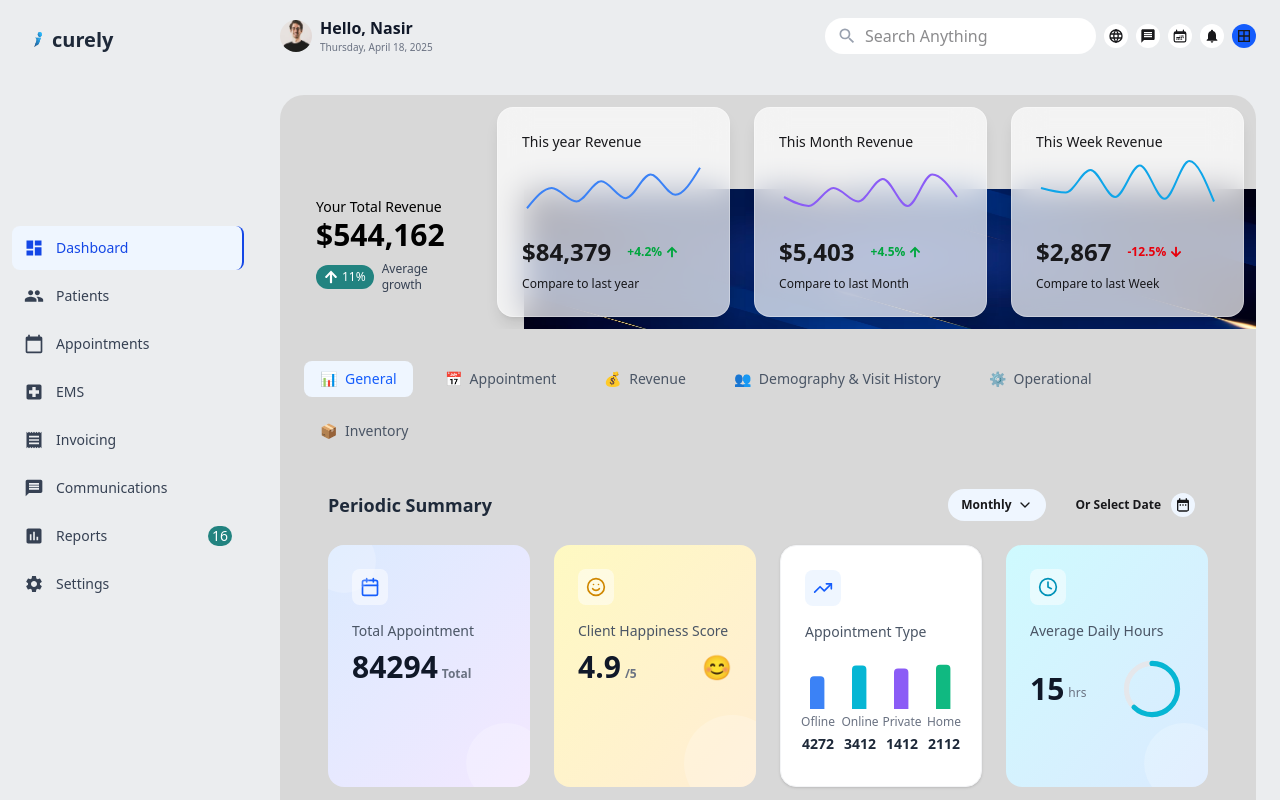
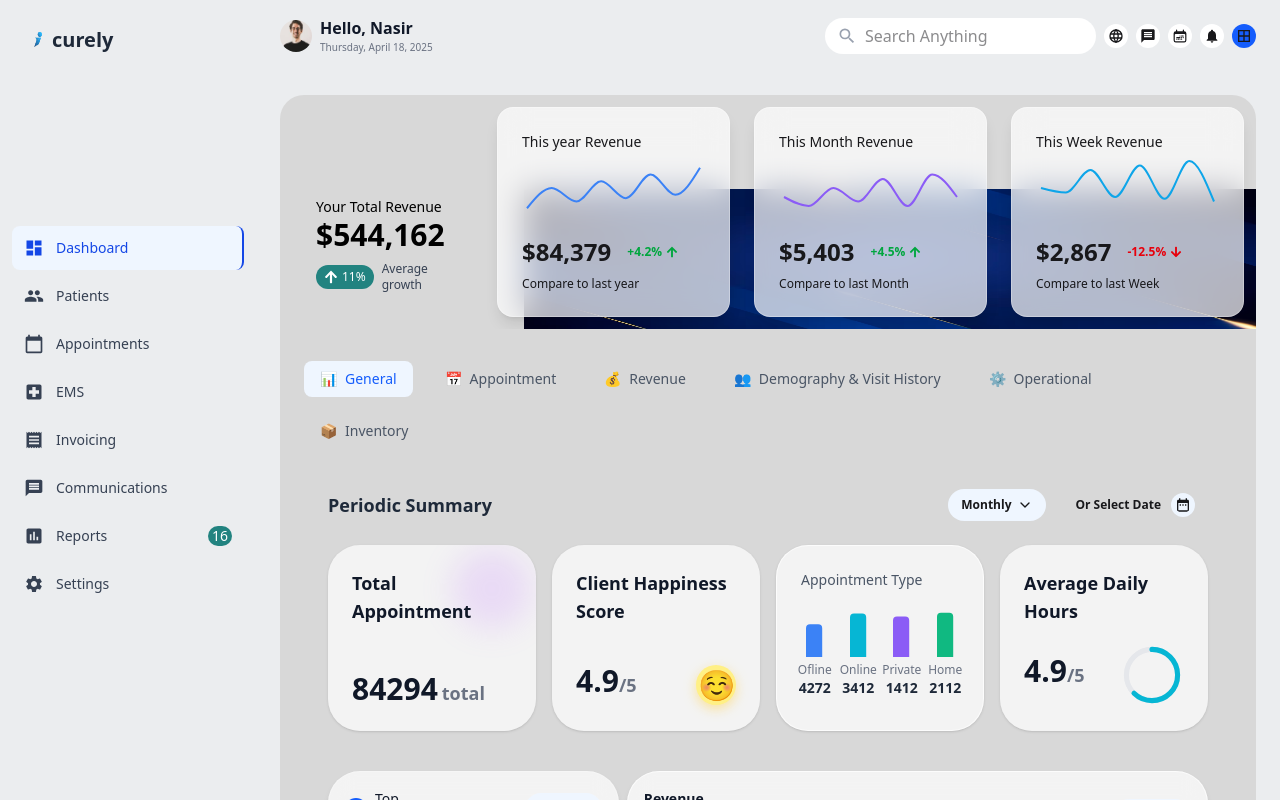
Before and after one commit to arman-miaa/AdminFlow, a React (Vite) app: page / in a window 1280 px wide. Built offline with nearby package versions, Linux system fonts and the light colour scheme.

Commit message:
working on periodic summary card

```diff
--- a/src/components/DashboardSummaryStats.jsx
+++ b/src/components/DashboardSummaryStats.jsx
@@ -2,11 +2,9 @@ import {
   BarChart,
   Bar,
   ResponsiveContainer,
-  PieChart,
-  Pie,
-  Cell,
+
 } from "recharts";
-import { Calendar, Smile, Clock, TrendingUp, ChevronDown } from "lucide-react";
+import { ChevronDown } from "lucide-react";
 import { MdDateRange } from "react-icons/md";
 
 
@@ -42,57 +40,48 @@ const DashboardSummaryStats = () => {
             </div>
           </div>
         </div>
-        <div className="grid grid-cols-1 sm:grid-cols-2 lg:grid-cols-4 gap-6 w-full">
-          {/* Total Appointment Card */}
-          <div className="bg-gradient-to-br from-blue-100 to-purple-100 rounded-2xl p-6 relative overflow-hidden">
-            <div className="flex items-center gap-3 mb-4">
-              <div className="p-2 bg-white/50 rounded-lg">
-                <Calendar className="w-5 h-5 text-blue-600" />
+        <div className="grid grid-cols-1 sm:grid-cols-2 lg:grid-cols-4 gap-4 w-full">
+          <div className="card relative bg-white/70 border-white/70 rounded-4xl shadow-sm overflow-hidden">
+            {/* Top Right Blur Circle */}
+            <div className="absolute top-1 right-1 w-20 h-20 bg-purple-400 opacity-20 rounded-full blur-lg z-0" />
+
+            {/* Main Content */}
+            <div className="p-6 flex flex-col justify-between h-full relative z-10">
+              <h3 className="text-lg font-semibold text-gray-900 mb-4">
+                Total Appointment
+              </h3>
+              <div className="flex items-center justify-between">
+                <div className="text-3xl font-bold text-gray-900">
+                  84294
+                  <span className="text-lg text-gray-500 ml-1">total</span>
+                </div>
               </div>
             </div>
-            <div className="space-y-2">
-              <h4 className="text-sm text-gray-600 font-medium">
-                Total Appointment
-              </h4>
-              <p className="text-3xl font-bold text-gray-900">
-                84294
-                <span className="text-xs text-gray-500 ml-1">Total</span>
-              </p>
-            </div>
-            <div className="absolute -bottom-4 -right-4 w-20 h-20 bg-white/20 rounded-full"></div>
-            <div className="absolute -top-4 -left-4 w-16 h-16 bg-white/20 rounded-full"></div>
           </div>
 
           {/* Client Happiness Score Card */}
-          <div className="bg-gradient-to-br from-yellow-100 to-orange-100 rounded-2xl p-6 relative overflow-hidden">
-            <div className="flex items-center gap-3 mb-4">
-              <div className="p-2 bg-white/50 rounded-lg">
-                <Smile className="w-5 h-5 text-yellow-600" />
+          <div className="card bg-white/70 border-white/70 rounded-4xl shadow-sm">
+            <div className=" p-6 flex justify-between flex-col h-full">
+              <h3 className="text-lg font-semibold text-gray-900 mb-4">
+                Client Happiness Score
+              </h3>
+              <div className="flex items-center justify-between ">
+                <div className="text-3xl font-bold text-gray-900 mb-2">
+                  4.9
+                  <span className="text-lg text-gray-500">/5</span>
+                </div>
+
+                <div className="relative">
+                  <div className="w-10 h-10 rounded-full flex items-center justify-center bg-yellow-200 shadow-[0_4px_12px_rgba(255,215,100,0.6)]">
+                    <span className="text-3xl">☺️</span>
+                  </div>
+                </div>
               </div>
             </div>
-            <div className="space-y-2">
-              <h4 className="text-sm text-gray-600 font-medium">
-                Client Happiness Score
-              </h4>
-              <div className="flex items-center gap-2">
-                <p className="text-3xl font-bold text-gray-900">
-                  4.9
-                  <span className="text-xs text-gray-500 ml-1">/5</span>
-                </p>
-                <span className="text-2xl">😊</span>
-              </div>
-            </div>
-            <div className="absolute -bottom-6 -right-6 w-24 h-24 bg-white/20 rounded-full"></div>
           </div>
 
           {/* Appointment Type Card */}
-          <div className="bg-white rounded-2xl p-6 shadow-sm border border-gray-100">
-            <div className="flex items-center gap-3 mb-4">
-              <div className="p-2 bg-blue-50 rounded-lg">
-                <TrendingUp className="w-5 h-5 text-blue-600" />
-              </div>
-            </div>
-
+          <div className="bg-white/70 border-white/70 rounded-4xl p-6 shadow-sm border ">
             <div className="space-y-4">
               <h4 className="text-sm text-gray-600 font-medium">
                 Appointment Type
@@ -118,7 +107,7 @@ const DashboardSummaryStats = () => {
                       </ResponsiveContainer>
                     </div>
                     {/* 🔼 Text Label */}
-                    <span className="text-xs font-medium text-gray-500 mb-1">
+                    <span className="text-xs font-medium text-gray-500 ">
                       {item.text}
                     </span>
 
@@ -133,21 +122,17 @@ const DashboardSummaryStats = () => {
           </div>
 
           {/* Average Daily Hours Card */}
-          <div className="bg-gradient-to-br from-cyan-100 to-blue-100 rounded-2xl p-6 relative overflow-hidden">
-            <div className="flex items-center gap-3 mb-4">
-              <div className="p-2 bg-white/50 rounded-lg">
-                <Clock className="w-5 h-5 text-cyan-600" />
-              </div>
-            </div>
-            <div className="space-y-4">
-              <h4 className="text-sm text-gray-600 font-medium">
+          <div className="card  bg-white/70 border-white/70 rounded-4xl shadow-sm">
+            <div className=" p-6 flex justify-between flex-col h-full">
+              <h3 className="text-lg font-semibold text-gray-900 mb-4">
                 Average Daily Hours
-              </h4>
-              <div className="flex items-center justify-between">
-                <div className="flex items-center gap-1">
-                  <p className="text-3xl font-bold text-gray-900">15</p>
-                  <span className="text-xs text-gray-500 mt-2">hrs</span>
+              </h3>
+              <div className="flex items-center justify-between ">
+                <div className="text-3xl font-bold text-gray-900 mb-2">
+                  4.9
+                  <span className="text-lg text-gray-500">/5</span>
                 </div>
+
                 <div className="relative w-16 h-16">
                   <svg
                     className="w-16 h-16 transform -rotate-90"
@@ -178,7 +163,6 @@ const DashboardSummaryStats = () => {
                 </div>
               </div>
             </div>
-            <div className="absolute -bottom-4 -right-4 w-20 h-20 bg-white/20 rounded-full"></div>
           </div>
         </div>
       </div>
```
